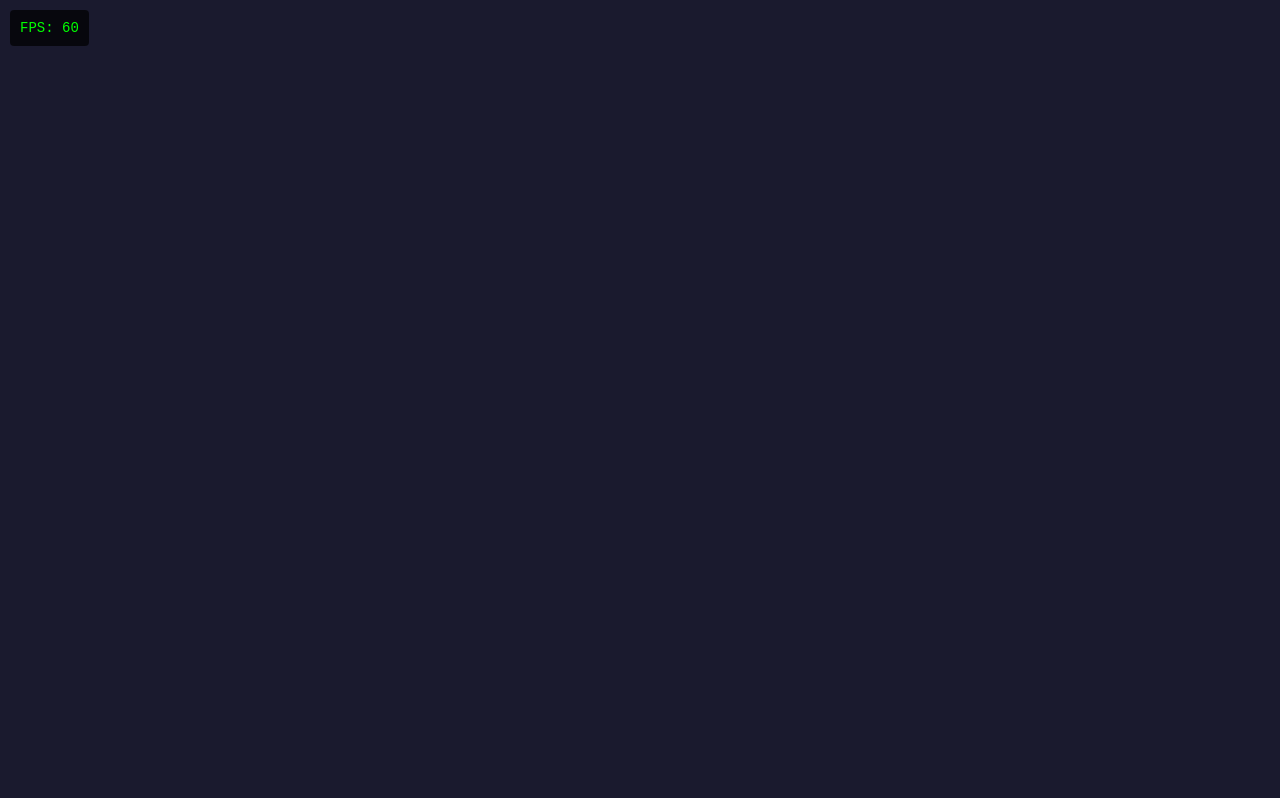
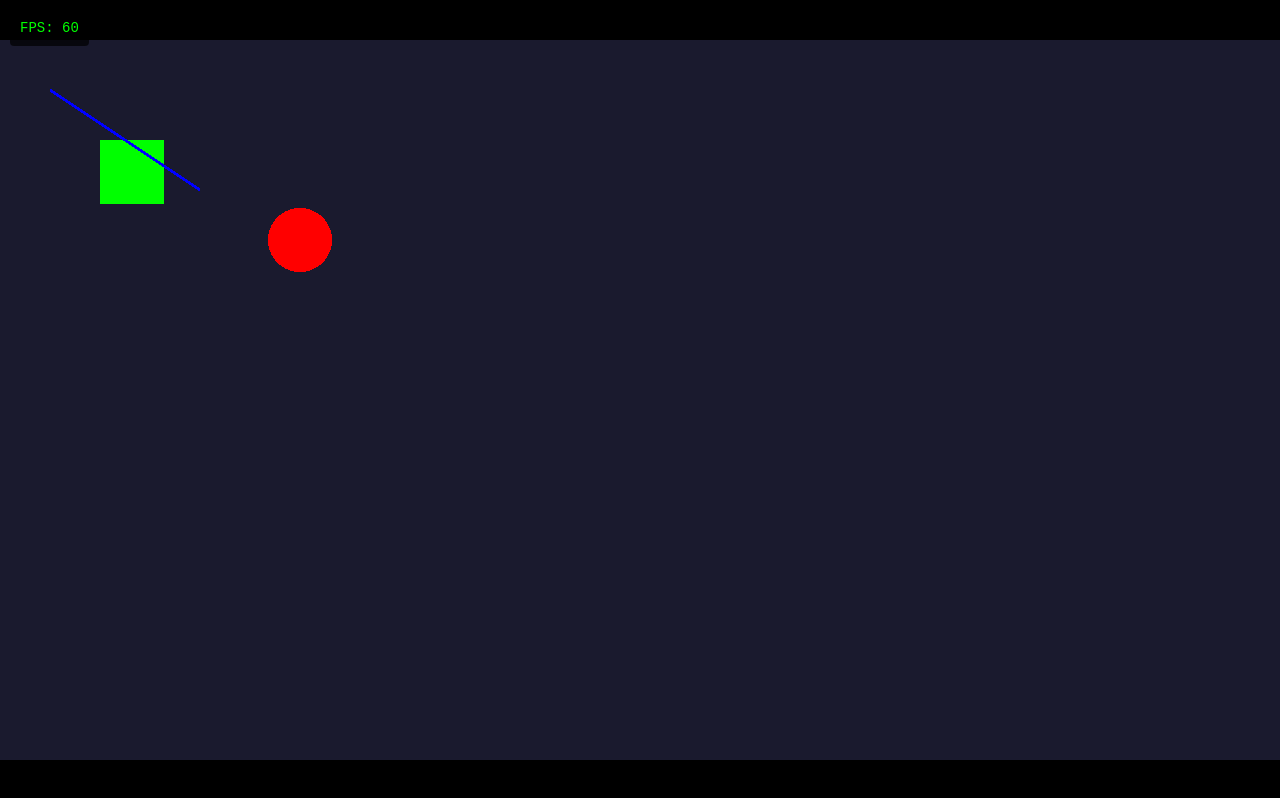
Before and after one commit to azhambal/gta2-clone, a website built with Vite: page index.html in a window 1280 px wide. Built offline with nearby package versions, Linux system fonts and the light colour scheme.

Commit message:
Step 03: PixiJS Renderer

```diff
--- a/src/Game.ts
+++ b/src/Game.ts
@@ -1,14 +1,15 @@
-import { Engine } from './core/Engine';
-import { eventBus } from './core/EventBus';
-import { Debug } from './utils/Debug';
-import { GameConfig } from './core/Types';
+import { Engine } from './core/Engine.js';
+import { eventBus } from './core/EventBus.js';
+import { Debug } from './utils/Debug.js';
+import type { GameConfig } from './core/Types.js';
+import { Renderer } from './rendering/Renderer.js';
 
 /**
  * Главный класс игры
- * Координирует все подсистемы
  */
 export class Game {
   private engine: Engine;
+  private renderer: Renderer;
   private config: GameConfig;
 
   constructor(config: Partial<GameConfig> = {}) {
@@ -20,6 +21,7 @@ export class Game {
     };
 
     this.engine = new Engine();
+    this.renderer = new Renderer();
 
     // Регистрация callbacks
     this.engine.onUpdate(this.update.bind(this));
@@ -36,7 +38,18 @@ export class Game {
     Debug.init();
     Debug.log('Game', 'Initializing...');
 
-    // Инициализация подсистем будет добавлена в следующих шагах
+    // Получение контейнера
+    const container = document.getElementById('game-container');
+    if (!container) {
+      throw new Error('Game container not found');
+    }
+
+    // Инициализация рендерера
+    await this.renderer.init(this.config, container);
+    Debug.log('Game', 'Renderer initialized');
+
+    // Обработка ресайза
+    window.addEventListener('resize', this.handleResize.bind(this));
 
     Debug.log('Game', 'Initialization complete');
   }
@@ -63,7 +76,6 @@ export class Game {
    * Обновление каждый кадр
    */
   private update(_dt: number): void {
-    // Input, камера и прочее
     Debug.updateFps(this.engine.getFps());
   }
 
@@ -71,14 +83,30 @@ export class Game {
    * Фиксированное обновление (физика)
    */
   private fixedUpdate(_dt: number): void {
-    // Физика, ECS системы
+    // Физика и ECS системы
   }
 
   /**
    * Рендеринг
    */
   private render(_interpolation: number): void {
-    // Отрисовка будет добавлена позже
+    this.renderer.beginFrame();
+    // Рендеринг объектов будет здесь
+    this.renderer.endFrame();
+  }
+
+  /**
+   * Обработка изменения размера окна
+   */
+  private handleResize(): void {
+    // В будущем можно адаптировать размер
+  }
+
+  /**
+   * Получить рендерер
+   */
+  public getRenderer(): Renderer {
+    return this.renderer;
   }
 
   /**
--- /dev/null
+++ b/src/rendering/Renderer.ts
@@ -0,0 +1,124 @@
+import { Application, Container, Graphics } from 'pixi.js';
+import type { GameConfig } from '../core/Types.js';
+
+/**
+ * Главный рендерер на основе PixiJS
+ */
+export class Renderer {
+  private app: Application;
+  private gameContainer: Container;  // Игровой мир
+  private uiContainer: Container;    // UI поверх игры
+
+  constructor() {
+    this.app = new Application();
+    this.gameContainer = new Container();
+    this.uiContainer = new Container();
+  }
+
+  /**
+   * Асинхронная инициализация PixiJS
+   */
+  public async init(config: GameConfig, parentElement: HTMLElement): Promise<void> {
+    await this.app.init({
+      width: config.width,
+      height: config.height,
+      backgroundColor: config.backgroundColor,
+      antialias: false,      // Пиксельная графика
+      resolution: window.devicePixelRatio || 1,
+      autoDensity: true,
+      powerPreference: 'high-performance',
+    });
+
+    // Добавление canvas в DOM
+    parentElement.appendChild(this.app.canvas);
+
+    // Настройка слоёв
+    this.app.stage.addChild(this.gameContainer);
+    this.app.stage.addChild(this.uiContainer);
+
+    // Тестовый спрайт для проверки
+    this.createTestGraphics();
+  }
+
+  /**
+   * Создание тестовой графики
+   */
+  private createTestGraphics(): void {
+    // Простой прямоугольник для проверки работы рендерера
+    const graphics = new Graphics();
+
+    // Зелёный квадрат
+    graphics.rect(100, 100, 64, 64);
+    graphics.fill(0x00ff00);
+
+    // Красный круг
+    graphics.circle(300, 200, 32);
+    graphics.fill(0xff0000);
+
+    // Синяя линия
+    graphics.moveTo(50, 50);
+    graphics.lineTo(200, 150);
+    graphics.stroke({ width: 3, color: 0x0000ff });
+
+    this.gameContainer.addChild(graphics);
+  }
+
+  /**
+   * Начать кадр рендеринга
+   */
+  public beginFrame(): void {
+    // Подготовка к рендерингу
+  }
+
+  /**
+   * Завершить кадр рендеринга
+   */
+  public endFrame(): void {
+    // PixiJS рендерит автоматически
+  }
+
+  /**
+   * Получить игровой контейнер
+   */
+  public getGameContainer(): Container {
+    return this.gameContainer;
+  }
+
+  /**
+   * Получить UI контейнер
+   */
+  public getUIContainer(): Container {
+    return this.uiContainer;
+  }
+
+  /**
+   * Получить PixiJS Application
+   */
+  public getApp(): Application {
+    return this.app;
+  }
+
+  /**
+   * Получить размеры экрана
+   */
+  public getScreenSize(): { width: number; height: number } {
+    return {
+      width: this.app.screen.width,
+      height: this.app.screen.height,
+    };
+  }
+
+  /**
+   * Изменение размера
+   */
+  public resize(width: number, height: number): void {
+    this.app.renderer.resize(width, height);
+  }
+
+  /**
+   * Уничтожение рендерера
+   */
+  public destroy(): void {
+    this.app.destroy(true, { children: true, texture: true });
+  }
+}
--- /dev/null
+++ b/src/rendering/index.ts
@@ -0,0 +1 @@
+export { Renderer } from './Renderer.js';
--- a/src/style.css
+++ b/src/style.css
@@ -8,9 +8,7 @@ html, body {
   width: 100%;
   height: 100%;
   overflow: hidden;
-  background-color: #1a1a2e;
-  color: #eee;
-  font-family: 'Courier New', monospace;
+  background-color: #000;
 }
 
 #app {
@@ -22,9 +20,25 @@ html, body {
 }
 
 #game-container {
-  text-align: center;
+  position: relative;
 }
 
-canvas {
+#game-container canvas {
   display: block;
+  image-rendering: pixelated;
+  image-rendering: crisp-edges;
 }
+
+#debug-panel {
+  position: fixed;
+  top: 10px;
+  left: 10px;
+  background: rgba(0, 0, 0, 0.7);
+  color: #0f0;
+  font-family: monospace;
+  font-size: 14px;
+  padding: 10px;
+  border-radius: 4px;
+  z-index: 9999;
+  pointer-events: none;
+}
```
